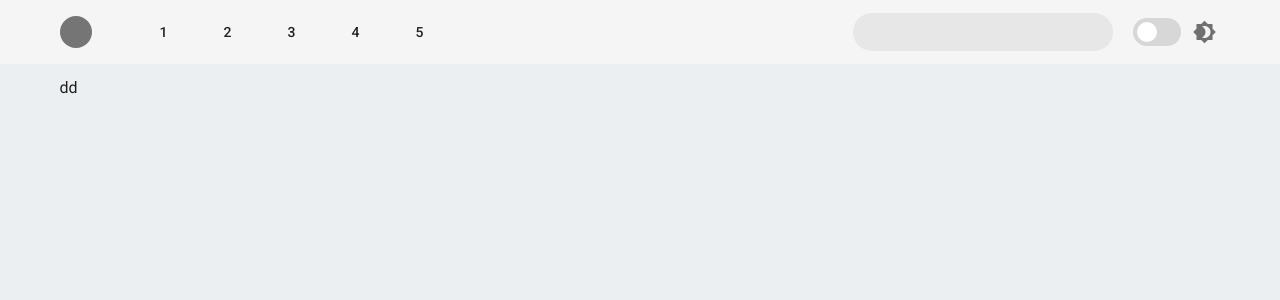
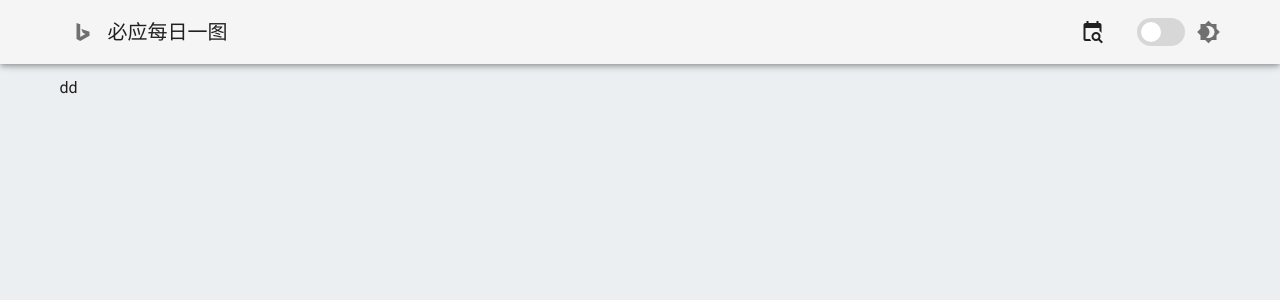
Before and after one commit to LuckyHookin/bing_Daily_Picture, a Vue app: page / in a window 1280 px wide. Shown: the top 300 px of the page. Built offline with nearby package versions, Linux system fonts and the light colour scheme.

Commit message:
+ appBar

```diff
--- a/src/components/appBar.vue
+++ b/src/components/appBar.vue
@@ -1,33 +1,23 @@
 <template>
-  <v-app-bar app flat>
+  <v-app-bar app>
     <v-container class="py-0 fill-height">
-      <v-avatar class="mr-10" color="grey darken-1" size="32"></v-avatar>
-
-      <v-btn v-for="link in 5" :key="link" text>
-        {{ link }}
-      </v-btn>
-
+      <v-app-bar-nav-icon
+        ><v-icon>mdi-microsoft-bing</v-icon></v-app-bar-nav-icon
+      >
+      <v-toolbar-title>必应每日一图</v-toolbar-title>
       <v-spacer></v-spacer>
 
-      <v-responsive max-width="260">
-        <v-text-field
-          dense
-          flat
-          hide-details
-          rounded
-          solo-inverted
-        ></v-text-field>
-      </v-responsive>
-    <showMode></showMode>
+      <v-btn text><v-icon>mdi-calendar-search</v-icon></v-btn>
+      <showMode></showMode>
     </v-container>
   </v-app-bar>
 </template>
 
 <script>
-import showMode from './showMode'
+import showMode from "./showMode";
 export default {
-    components: {
-        showMode,
-    },
+  components: {
+    showMode,
+  },
 };
 </script>
--- a/src/components/showMode.vue
+++ b/src/components/showMode.vue
@@ -1,6 +1,6 @@
 <template>
   <v-switch
-    class="ml-4 pa-1 pl-2"
+    class="ml-4"
     hide-details
     v-model="showMode"
     inset
```
